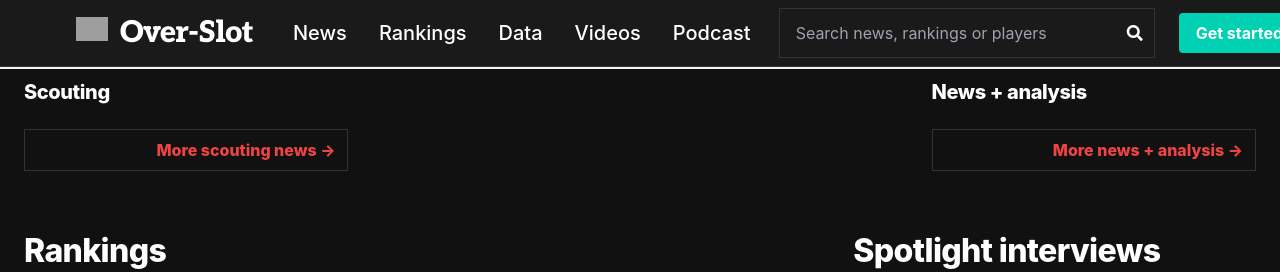
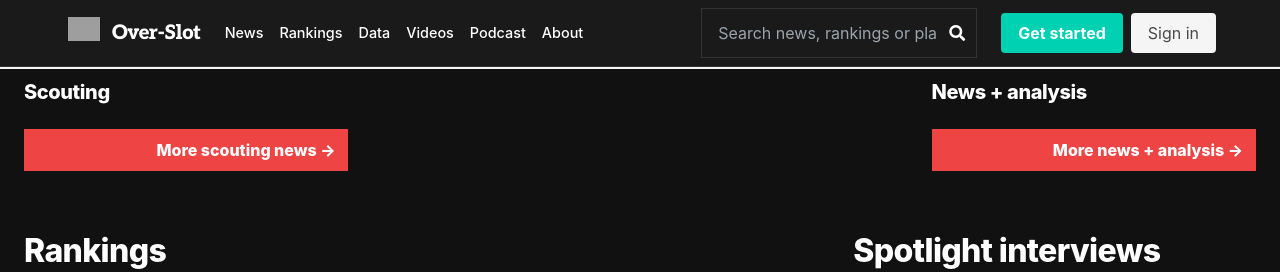
Before and after one commit to jeremyjbowers/over_slot, a Django app: template overslot/templates/index.html in a window 1280 px wide. Shown: the top 272 px of the page. Run offline with Django 3.2, Linux system fonts and the light colour scheme; the template is opened without the code that fills it, so the values that code supplies are empty; parts of the project's set-up code (start-up, migrations or seed data) failed here and were passed over; grey boxes are pictures that could not be loaded.

Commit message:
more cleanup

```diff
--- a/overslot/templates/includes/nav.html
+++ b/overslot/templates/includes/nav.html
@@ -23,50 +23,38 @@
 
         <div id="navMenu" class="navbar-menu" style="background: var(--dark-surface); padding: 0;">
             <div class="navbar-start">
-                <a class="navbar-item has-text-grey-lighter has-text-weight-medium is-size-5"
-                   href="/articles/"
-                   style="padding: 0.75rem 1rem; display: flex; align-items: center; height: 100%; transition: all 0.2s ease;">
+                <a class="navbar-item has-text-grey-lighter has-text-weight-medium nav-link"
+                   href="/articles/">
                     News
                 </a>
-                <a class="navbar-item has-text-grey-lighter has-text-weight-medium is-size-5"
-                   href="/rankings/"
-                   style="padding: 0.75rem 1rem; display: flex; align-items: center; height: 100%; transition: all 0.2s ease;">
+                <a class="navbar-item has-text-grey-lighter has-text-weight-medium nav-link"
+                   href="/rankings/">
                     Rankings
                 </a>
-                <a class="navbar-item has-text-grey-lighter has-text-weight-medium is-size-5"
-                   href="/hitters/college/"
-                   style="padding: 0.75rem 1rem; display: flex; align-items: center; height: 100%; transition: all 0.2s ease;">
+                <a class="navbar-item has-text-grey-lighter has-text-weight-medium nav-link"
+                   href="/hitters/college/">
                     Data
                 </a>
                 {% if has_published_mock_drafts %}
-                <a class="navbar-item has-text-grey-lighter has-text-weight-medium is-size-5"
-                   href="/mock-drafts/"
-                   style="padding: 0.75rem 1rem; display: flex; align-items: center; height: 100%; transition: all 0.2s ease;">
+                <a class="navbar-item has-text-grey-lighter has-text-weight-medium nav-link"
+                   href="/mock-drafts/">
                     Mock Drafts
                 </a>
                 {% endif %}
-                <a class="navbar-item has-text-grey-lighter has-text-weight-medium is-size-5"
-                   href="/videos/"
-                   style="padding: 0.75rem 1rem; display: flex; align-items: center; height: 100%; transition: all 0.2s ease;">
+                <a class="navbar-item has-text-grey-lighter has-text-weight-medium nav-link"
+                   href="/videos/">
                     Videos
                 </a>
-                <!-- <a class="navbar-item has-text-grey-lighter has-text-weight-medium is-size-5"
-                   href="/mock-drafts/"
-                   style="padding: 0.75rem 1rem; display: flex; align-items: center; height: 100%; transition: all 0.2s ease;">
-                    Mock Drafts
-                </a> -->
-                <a class="navbar-item has-text-grey-lighter has-text-weight-medium is-size-5"
+                <a class="navbar-item has-text-grey-lighter has-text-weight-medium nav-link"
                    href="https://patreon.com/overslot"
                    target="_blank"
-                   rel="noopener noreferrer"
-                   style="padding: 0.75rem 1rem; display: flex; align-items: center; height: 100%; transition: all 0.2s ease;">
+                   rel="noopener noreferrer">
                     Podcast
                 </a>
-                <!-- <a class="navbar-item has-text-grey-lighter has-text-weight-medium is-size-5"
-                   href="/about/"
-                   style="padding: 0.75rem 1rem; display: flex; align-items: center; height: 100%; transition: all 0.2s ease;">
+                <a class="navbar-item has-text-grey-lighter has-text-weight-medium nav-link"
+                   href="/about-us/">
                     About
-                </a> -->
+                </a>
             </div>
 
             <div class="navbar-end">
@@ -179,7 +167,7 @@
 
 .logo-text {
     font-family: 'Aleo', serif;
-    font-size: var(--text-3xl);
+    font-size: var(--text-2xl);
     font-weight: 900;
     color: var(--dark-text);
     letter-spacing: -0.02em;
@@ -267,12 +255,43 @@
     }
 }
 
+/* Nav link styles */
+.nav-link {
+    padding: 0.75rem 0.75rem !important;
+    display: flex;
+    align-items: center;
+    height: 100%;
+    transition: all 0.2s ease;
+    font-size: 0.95rem;
+    white-space: nowrap;
+}
+
 /* Search styles */
 .search-container {
     position: relative;
-    min-width: 400px;
-    max-width: 600px;
+    min-width: 250px;
+    max-width: 400px;
     flex-grow: 1;
+}
+
+@media screen and (min-width: 1024px) and (max-width: 1400px) {
+    .search-container {
+        min-width: 200px;
+        max-width: 300px;
+    }
+
+    .nav-link {
+        padding: 0.75rem 0.5rem !important;
+        font-size: 0.9rem;
+    }
+
+    .logo-text {
+        font-size: var(--text-xl);
+    }
+
+    .navbar-item.logo {
+        padding: 0 1rem;
+    }
 }
 
 .search-wrapper {
--- a/overslot/templates/index.html
+++ b/overslot/templates/index.html
@@ -66,13 +66,20 @@ https://the-over-slot.nyc3.cdn.digitaloceanspaces.com/static/images/og-default.p
 /* Compact CTA for lists */
 .list-cta {
     display: block;
-    border: 1px solid var(--dark-border);
-    background: transparent;
-    color: var(--theme-primary);
+    border: 1px solid var(--theme-primary);
+    background: var(--theme-primary);
+    color: white;
     text-decoration: none;
     padding: 0.5rem 0.75rem;
     font-weight: 800;
     text-align: right;
+    transition: all 0.2s ease;
+}
+
+.list-cta:hover {
+    background: var(--theme-primary-hover);
+    border-color: var(--theme-primary-hover);
+    color: white;
 }
 
 .section-title {
@@ -410,7 +417,7 @@ https://the-over-slot.nyc3.cdn.digitaloceanspaces.com/static/images/og-default.p
 .hero-slide { padding: 0; height: 100%; }
 
 .lead-visual { position: relative; width: 100%; }
-.lead-visual .ratio { position: relative; width: 100%; padding-top: 56.25%; background: var(--dark-bg); }
+.lead-visual .ratio { position: relative; width: 100%; padding-top: 75%; background: var(--dark-bg); }
 .lead-visual .ratio img { position: absolute; inset: 0; width: 100%; height: 100%; object-fit: cover; }
 .lead-overlay { position: absolute; left: 0; right: 0; bottom: 0; padding: 1rem 1.25rem; background: linear-gradient(transparent, rgba(0,0,0,0.75)); color: white; }
 .lead-title { font-size: 1.25rem; font-weight: 800; margin: 0 0 0.25rem; }
```
Also changed, not shown: overslot/templates/about_us.html (+10 -1 lines).
